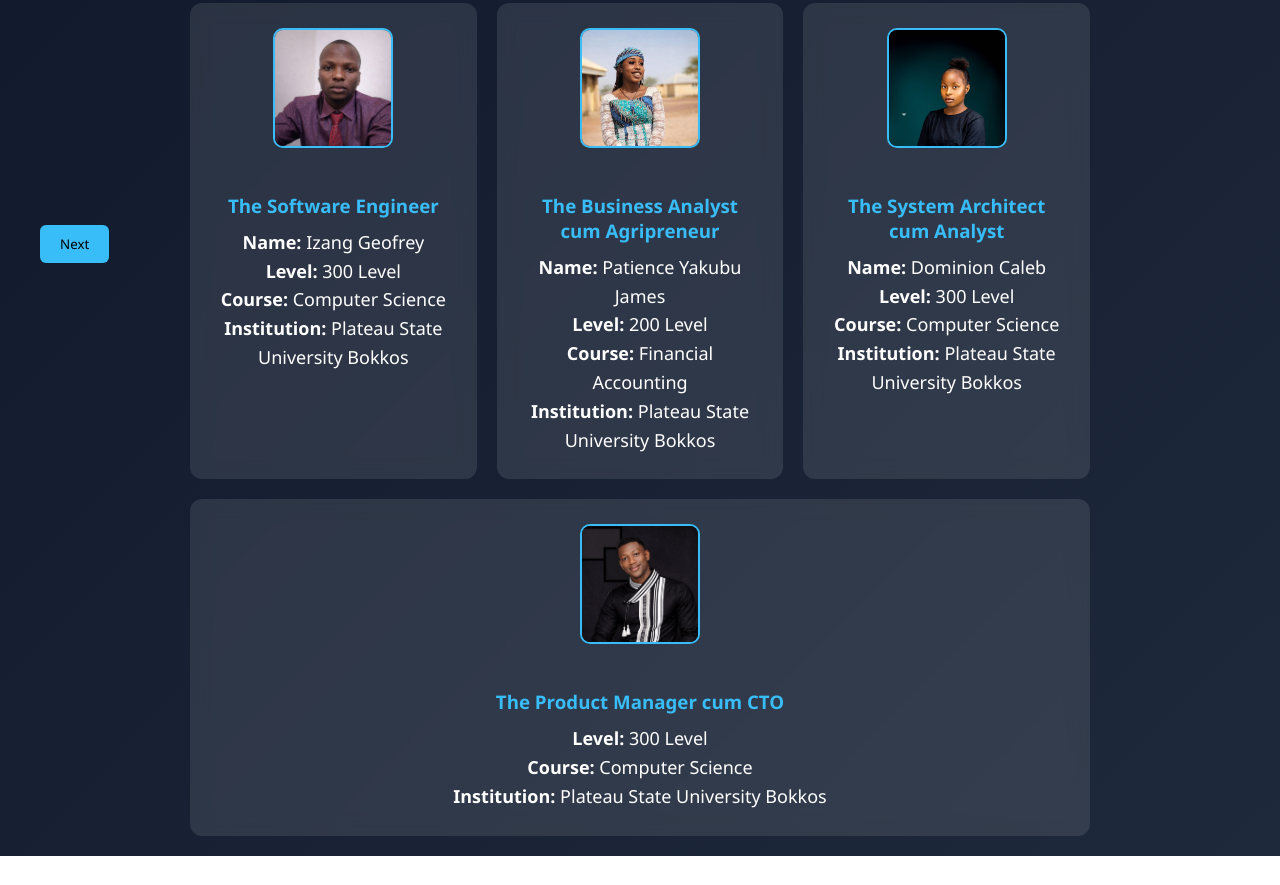
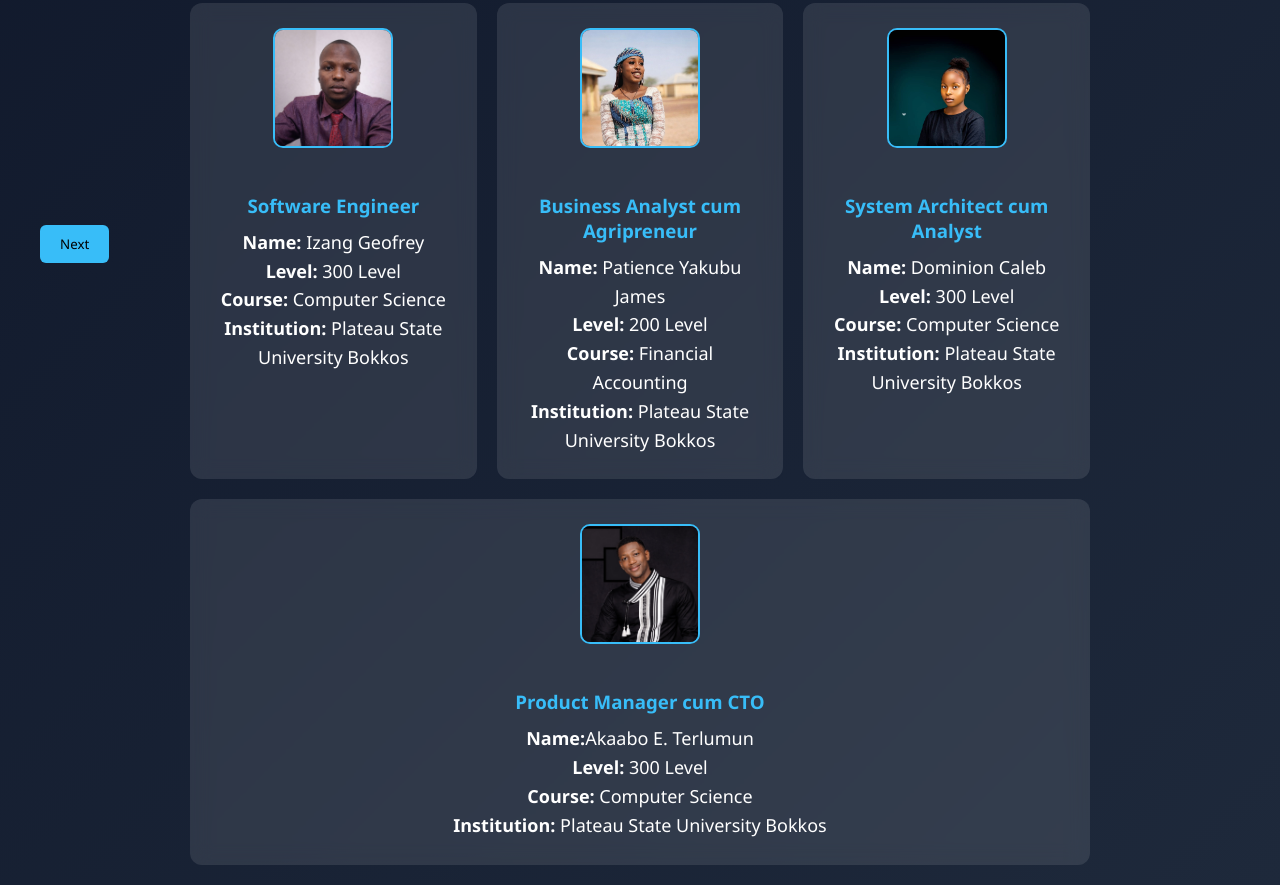
Before and after one commit to akathon/teamplasu, a plain HTML site: page index.html in a window 1280 px wide. Shown: the part 517-1402 px from the top of the page. Before the commit the page ends 1373 px from the top, so only its background shows below. Drawn offline with Linux system fonts and the light colour scheme.

Commit message:
Update index.html

```diff
--- a/index.html
+++ b/index.html
@@ -40,7 +40,7 @@
                             <img src="images/geoffery.jpg" alt="Izang Geofrey">
                         </div>
                         <div class="card-info">
-                            <h3>The Software Engineer</h3>
+                            <h3>Software Engineer</h3>
                             <p><strong>Name:</strong> Izang Geofrey</p>
                             <p><strong>Level:</strong> 300 Level</p>
                             <p><strong>Course:</strong> Computer Science</p>
@@ -54,7 +54,7 @@
                             <img src="images/patience.jpg" alt="Patience Yakubu James">
                         </div>
                         <div class="card-info">
-                            <h3>The Business Analyst cum Agripreneur</h3>
+                            <h3>Business Analyst cum Agripreneur</h3>
                             <p><strong>Name:</strong> Patience Yakubu James</p>
                             <p><strong>Level:</strong> 200 Level</p>
                             <p><strong>Course:</strong> Financial Accounting</p>
@@ -68,7 +68,7 @@
                             <img src="images/dominion.jpg" alt="Dominion Caleb">
                         </div>
                         <div class="card-info">
-                            <h3>The System Architect cum Analyst</h3>
+                            <h3>System Architect cum Analyst</h3>
                             <p><strong>Name:</strong> Dominion Caleb</p>
                             <p><strong>Level:</strong> 300 Level</p>
                             <p><strong>Course:</strong> Computer Science</p>
@@ -82,7 +82,8 @@
                             <img src="images/cto.jpg" alt="Product Manager CTO">
                         </div>
                         <div class="card-info">
-                            <h3>The Product Manager cum CTO</h3>
+                            <h3>Product Manager cum CTO</h3>
+                            <p><strong>Name:</strong>Akaabo E. Terlumun</p>
                             <p><strong>Level:</strong> 300 Level</p>
                             <p><strong>Course:</strong> Computer Science</p>
                             <p><strong>Institution:</strong> Plateau State University Bokkos</p>
```
